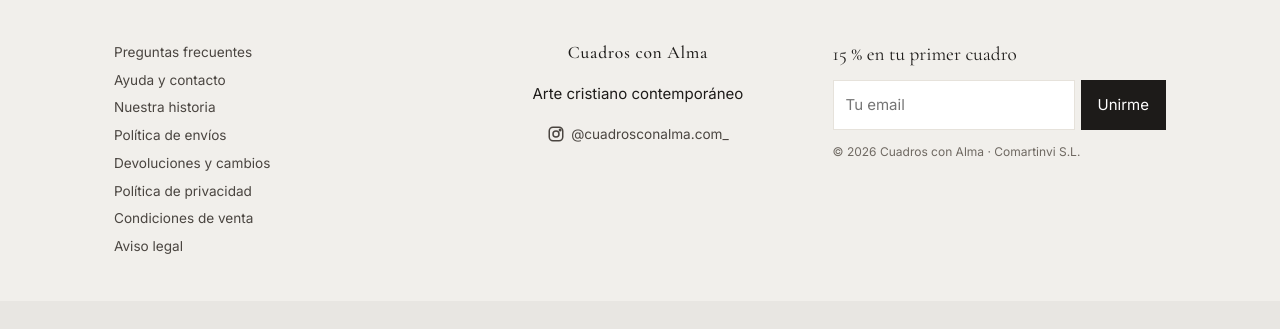
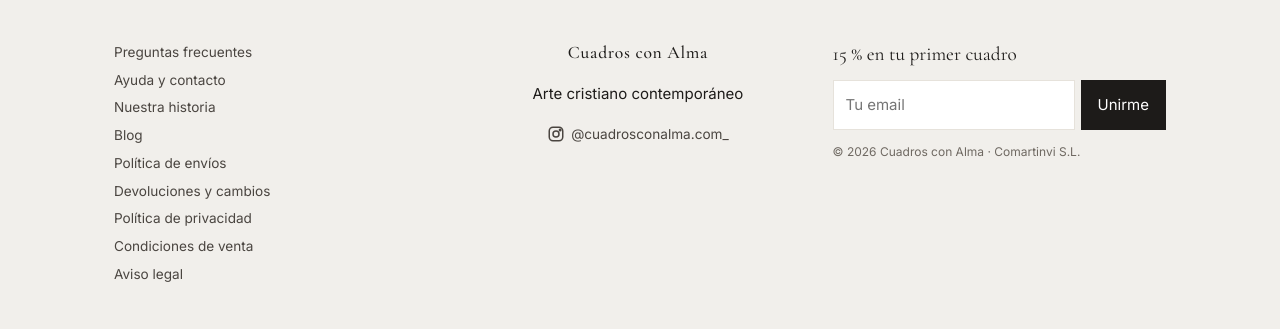
Before and after one commit to Comartinvi2/cuadrosconalma, a FastAPI app: page / in a window 1280 px wide. Shown: the part 5662-5991 px from the top of the page. Before the commit the page ends 5916 px from the top, so only its background shows below. Run offline with FastAPI, Linux system fonts and the light colour scheme.

Commit message:
Enlace al blog en el pie y su sitemap en robots.txt
Co-Authored-By: Claude Opus 5.5 <noreply@anthropic.com>

```diff
--- a/fe/main.py
+++ b/fe/main.py
@@ -381,7 +381,7 @@ async def robots():
           "Google-Extended", "Applebot-Extended", "Bingbot", "meta-externalagent", "CCBot"]
     out = "User-agent: *\nAllow: /\n" + block + "\n"
     out += "# Asistentes de IA: bienvenidos (resumen en /llms.txt)\n" + "".join(f"User-agent: {b}\n" for b in ai) + "Allow: /\n" + block
-    return out + f"\nSitemap: {config.BASE_URL}/sitemap.xml\n"
+    return out + f"\nSitemap: {config.BASE_URL}/sitemap.xml\nSitemap: {config.BASE_URL}/blog/sitemap.xml\n"
 
 
 @app.get("/sitemap.xml")
--- a/fe/templates/base.html
+++ b/fe/templates/base.html
@@ -93,7 +93,7 @@ window.cambiarCookies = function () { try { localStorage.removeItem('cookies_ok'
 <footer class="site-footer">
   <div class="f-inner">
     <div class="f-col">
-      <a href="/p/preguntas-frecuentes">Preguntas frecuentes</a><a href="/p/contacto">Ayuda y contacto</a><a href="/p/nuestra-historia">Nuestra historia</a>
+      <a href="/p/preguntas-frecuentes">Preguntas frecuentes</a><a href="/p/contacto">Ayuda y contacto</a><a href="/p/nuestra-historia">Nuestra historia</a><a href="/blog/">Blog</a>
       <a href="/p/envios">Política de envíos</a><a href="/p/devoluciones">Devoluciones y cambios</a><a href="/p/privacidad">Política de privacidad</a>
       <a href="/p/condiciones">Condiciones de venta</a><a href="/p/aviso-legal">Aviso legal</a>
     </div>
```
